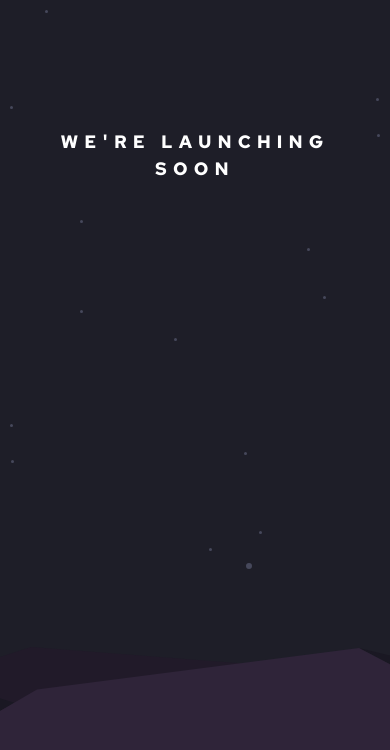
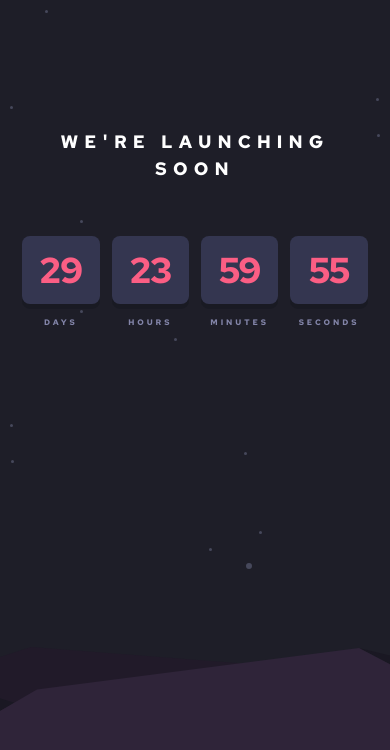
Before and after one commit to ronniekram/countdown, a React (Create React App) app: page / in a window 390 px wide. Shown: the top 750 px of the page. Built offline with nearby package versions, Linux system fonts and the light colour scheme.

Commit message:
mobile view looking p good

```diff
--- a/src/App.js
+++ b/src/App.js
@@ -7,6 +7,9 @@ const App = () => {
       <div>
         WE'RE LAUNCHING SOON
       </div>
+
+        <Countdown />
+
     </div>
   );
 };
--- a/src/Countdown.js
+++ b/src/Countdown.js
@@ -1,4 +1,5 @@
 import React, { useEffect, useState } from 'react';
+import { countdown } from './assets/style';
 
 const Countdown = () => {
   const future = new Date(Date.now() + 2592000000);
@@ -53,8 +54,34 @@ const Countdown = () => {
 
 
   return (
-    <div>
+    <div className="flex flex-row font-red-hat mx-auto my-12">
+      <div className={countdown.unit}>
+        <div className={countdown.timer}>
+          {days}
+        </div>
+        <div className={countdown.label}>DAYS</div>
+      </div>
 
+      <div className={countdown.unit}>
+        <div className={countdown.timer}>
+          {hours}
+        </div>
+        <div className={countdown.label}>HOURS</div>
+      </div>
+
+      <div className={countdown.unit}>
+        <div className={countdown.timer}>
+          {minutes}
+        </div>
+        <div className={countdown.label}>MINUTES</div>
+      </div>
+
+      <div className={countdown.unit}>
+        <div className={countdown.timer}>
+          {seconds}
+        </div>
+        <div className={countdown.label}>SECONDS</div>
+      </div>
     </div>
   );
 };
--- a/src/assets/style.css
+++ b/src/assets/style.css
@@ -12,6 +12,17 @@ body {
   letter-spacing: 6.14px;
 }
 
+.timer {
+  box-shadow: 0px .3rem #191A23;
+  background: #343650;
+  letter-spacing: -1.08px;
+}
+
+.unit {
+  letter-spacing: 2.96px;
+  font-size: .5rem;
+}
+
 @media screen and (min: 1440px) {
   body {
     background-size: 100%;
--- /dev/null
+++ b/src/assets/style.js
@@ -0,0 +1,9 @@
+const countdown = {
+  unit: 'unit text-primary-blue text-center p-1.5 w-1/4',
+  timer: 'timer text-primary-red text-center rounded-lg text-4xl py-3.5',
+  label: 'py-3'
+};
+
+export {
+  countdown
+}
```
